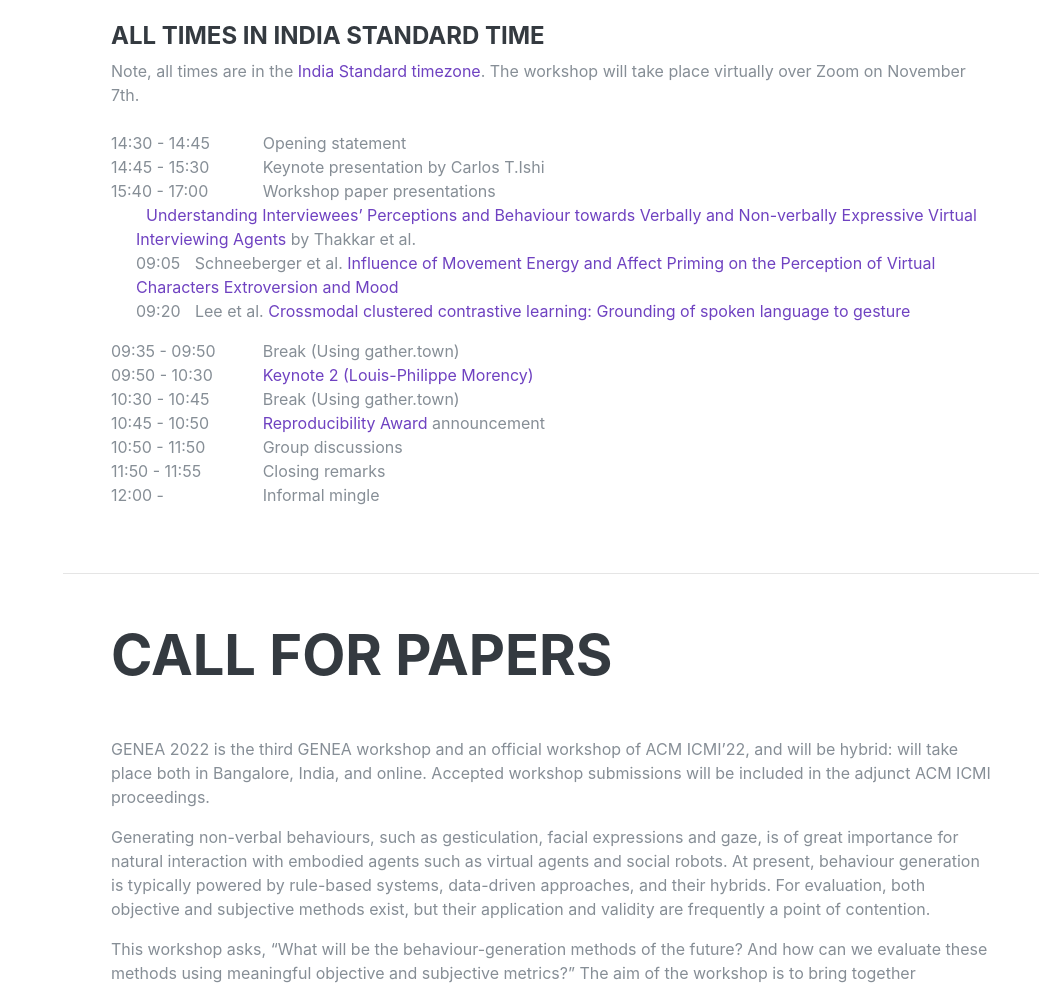
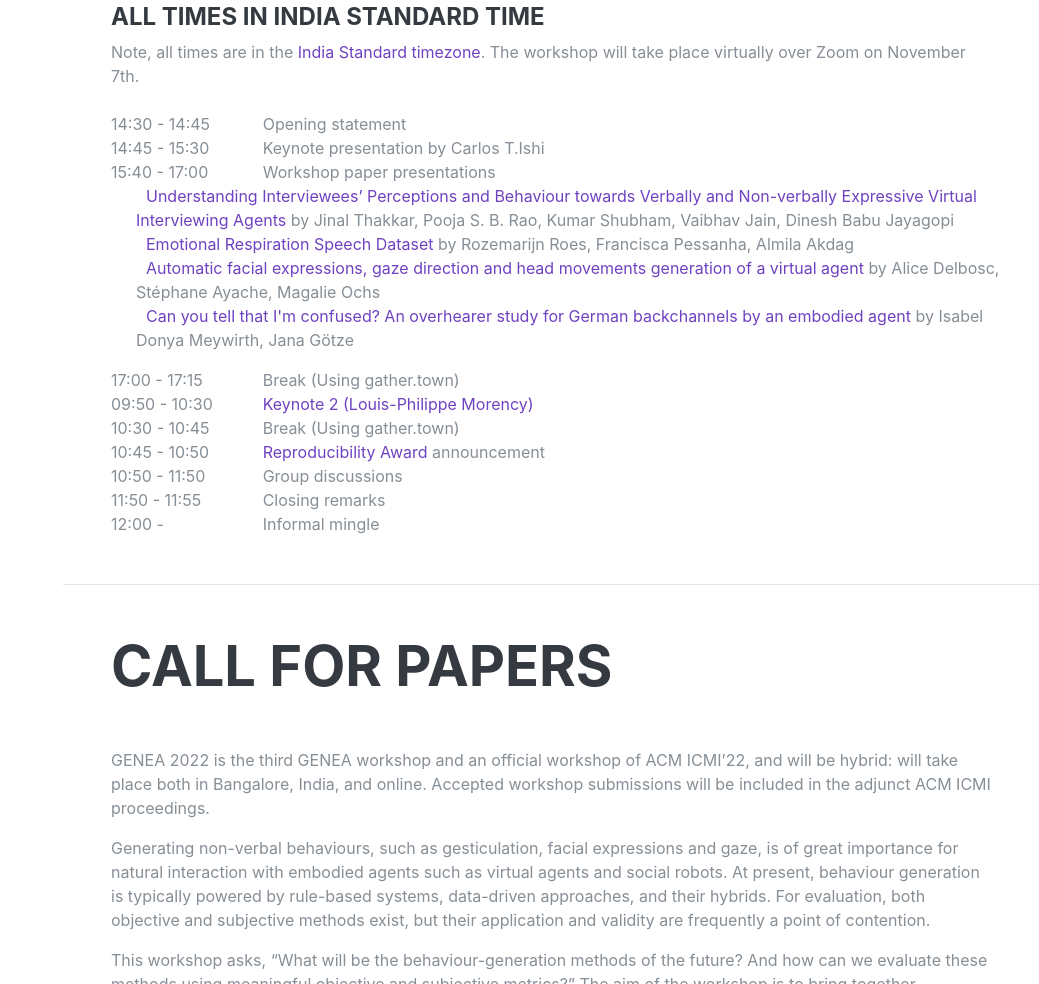
Before and after one commit to genea-workshop/2022, a website: page workshop/index.html in a window 1280 px wide. Shown: the part 1829-2813 px from the top of the page, without its empty margins (241-1280 px from the left). Drawn offline with Linux system fonts and the light colour scheme; a web font is replaced by a local one.

Commit message:
Iteration

```diff
--- a/workshop/index.html
+++ b/workshop/index.html
@@ -174,13 +174,14 @@
         </div>
         <div class="row">
           <ul style="list-style: none">
-            <li><span style="margin-right: 10px;"> </span> <a href="https://openreview.net/pdf?id=T5ei7IeQUMK" target="_blank">Understanding Interviewees’ Perceptions and Behaviour towards Verbally and Non-verbally Expressive Virtual Interviewing Agents</a> by Thakkar et al.</li>
-            <li><span style="margin-right: 10px;">09:05</span> Schneeberger et al. <a href="https://openreview.net/forum?id=GjjPtEVdSLB" target="_blank">Influence of Movement Energy and Affect Priming on the Perception of Virtual Characters Extroversion and Mood</a></li>
-            <li><span style="margin-right: 10px;">09:20</span> Lee et al. <a href="https://openreview.net/forum?id=o8CpxaBurZQ" target="_blank">Crossmodal clustered contrastive learning: Grounding of spoken language to gesture</a></li>
+            <li><span style="margin-right: 10px;"> </span> <a href="https://openreview.net/pdf?id=T5ei7IeQUMK" target="_blank">Understanding Interviewees’ Perceptions and Behaviour towards Verbally and Non-verbally Expressive Virtual Interviewing Agents</a> by Jinal Thakkar, Pooja S. B. Rao, Kumar Shubham, Vaibhav Jain, Dinesh Babu Jayagopi</li>
+            <li><span style="margin-right: 10px;"> </span> <a href="https://openreview.net/pdf?id=vaOobiePUy" target="_blank">Emotional Respiration Speech Dataset</a> by Rozemarijn Roes, Francisca Pessanha, Almila Akdag</li>
+            <li><span style="margin-right: 10px;"> </span> <a href="https://openreview.net/pdf?id=TmR8Q20jL-" target="_blank">Automatic facial expressions, gaze direction and head movements generation of a virtual agent</a> by Alice Delbosc, Stéphane Ayache, Magalie Ochs</li>
+            <li><span style="margin-right: 10px;"> </span> <a href="https://openreview.net/pdf?id=by_w1j6XAwr" target="_blank">Can you tell that I'm confused? An overhearer study for German backchannels by an embodied agent</a> by Isabel Donya Meywirth, Jana Götze</li>
           </ul>
         </div>
         <div class="row">
-          <div class="col">09:35&nbsp;-&nbsp;09:50</div>
+          <div class="col">17:00&nbsp;-&nbsp;17:15</div>
           <div class="col-10">Break (Using gather.town)</div>
         </div>
         <div class="row">
```
